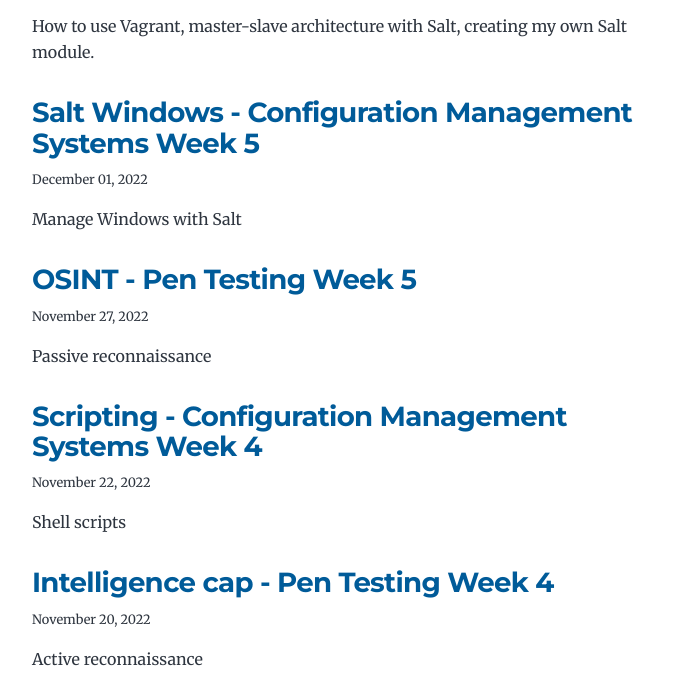
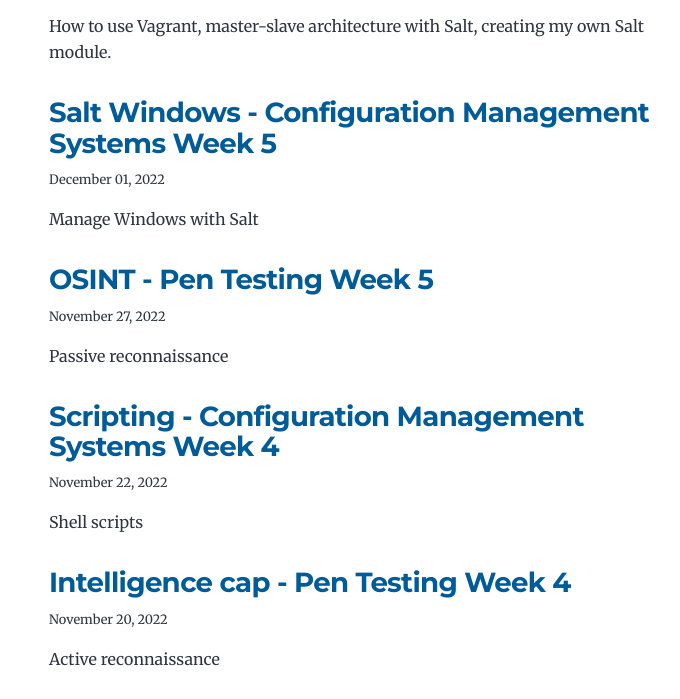
Before and after one commit to tuomasvalkamo/tuomasvalkamo-com, a Gatsby site: page / in a window 1280 px wide. Shown: the part 610-1309 px from the top of the page, without its empty margins (292-972 px from the left). Built offline with nearby package versions, Linux system fonts and the light colour scheme; Gatsby itself is replaced by a stand-in of ours.

Commit message:
Fix list styling

```diff
--- a/src/style.css
+++ b/src/style.css
@@ -183,6 +183,12 @@
   margin-bottom: calc(var(--spacing-8) / 2);
 }
 
+@media (min-width: 673px) {
+  li {
+    margin-left: 17px;
+  }
+}
+
 li > p {
   margin-bottom: calc(var(--spacing-8) / 2);
 }
```
